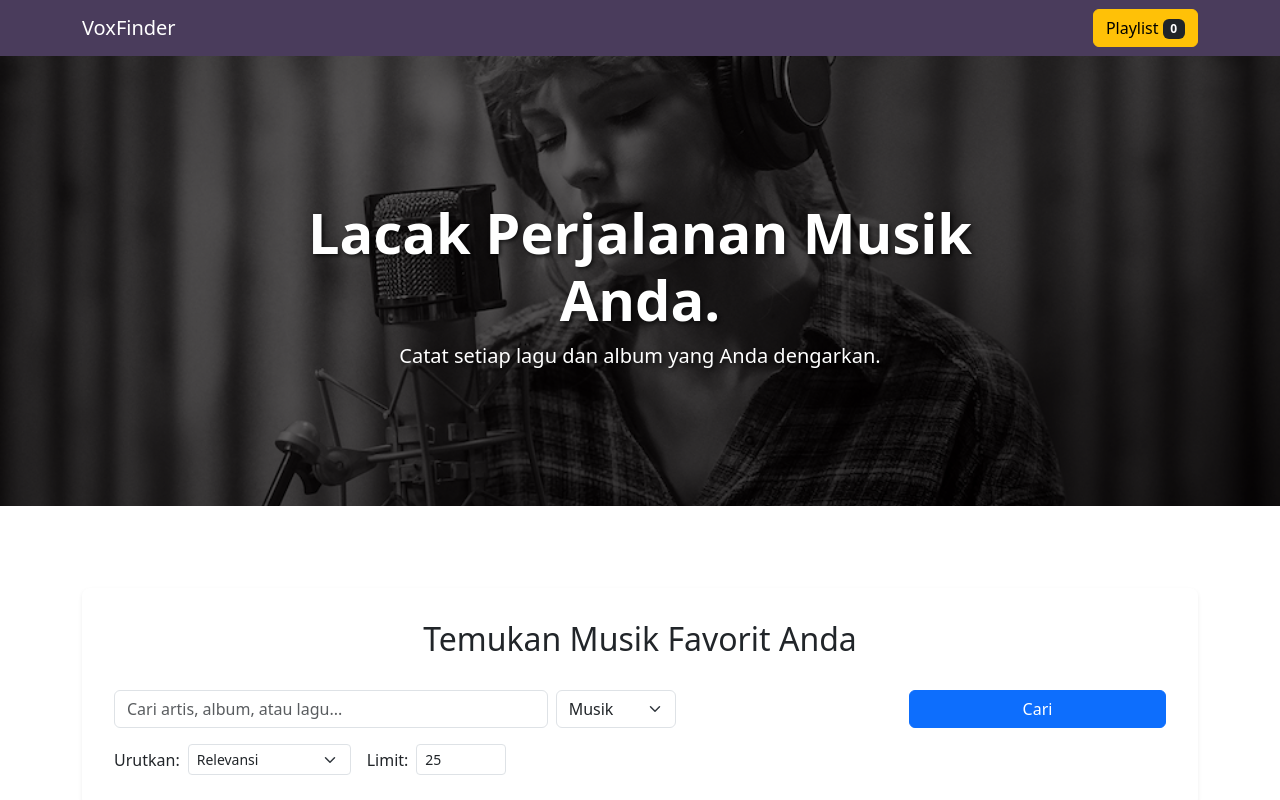
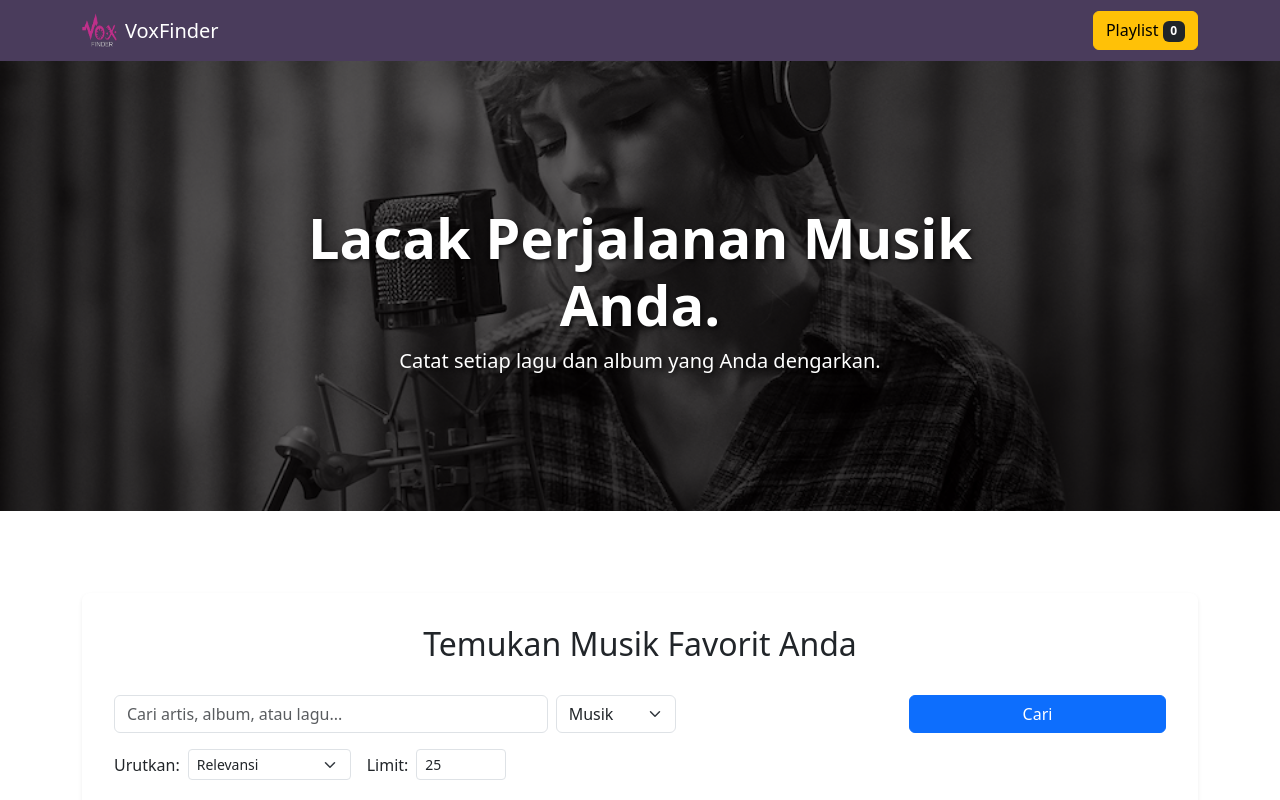
Before and after one commit to 157-Fadina/uts-pemweb-123140157, a React (Vite) app in the folder my-app/: page / in a window 1280 px wide. Shown: the top 800 px of the page. Built offline with nearby package versions, Linux system fonts and the light colour scheme.

Commit message:
menambahkan logo

```diff
--- a/my-app/index.html
+++ b/my-app/index.html
@@ -2,7 +2,7 @@
 <html lang="en">
   <head>
     <meta charset="UTF-8" />
-    <link rel="icon" type="image/svg+xml" href="/vite.svg" />
+    <link rel="icon" type="image/svg+xml" href="./src/assets/LOGO.png" />
     <meta name="viewport" content="width=device-width, initial-scale=1.0" />
 
     <link
--- a/my-app/src/components/Header.jsx
+++ b/my-app/src/components/Header.jsx
@@ -1,20 +1,25 @@
 import React from 'react';
-import {
-  Navbar,
-  Container,
-  Button,
-  Badge
-} from 'react-bootstrap';
+import { Navbar, Container, Button, Badge } from 'react-bootstrap';
 
 function Header({ playlistCount, onShowPlaylist }) {
   return (
     <Navbar bg="#4a3c5c" data-bs-theme="dark" expand="lg" className="main-bar">
       <Container>
-        <Navbar.Brand href="/">VoxFinder</Navbar.Brand>
-          <Button variant="warning" onClick={onShowPlaylist}>
-            Playlist
-            <Badge bg="dark" className="ms-1">{playlistCount}</Badge>
-          </Button>
+        <Navbar.Brand href="/" className="d-flex align-items-center">
+          <img
+            src="./src/assets/LOGO.png"
+            alt="Logo"
+            width="35"
+            height="35"
+            className="me-2"
+          />
+          <span>VoxFinder</span>
+        </Navbar.Brand>
+
+        <Button variant="warning" onClick={onShowPlaylist}>
+          Playlist
+          <Badge bg="dark" className="ms-1">{playlistCount}</Badge>
+        </Button>
       </Container>
     </Navbar>
   );
```
Also changed, not shown: my-app/src/assets/LOGO.png (added).
